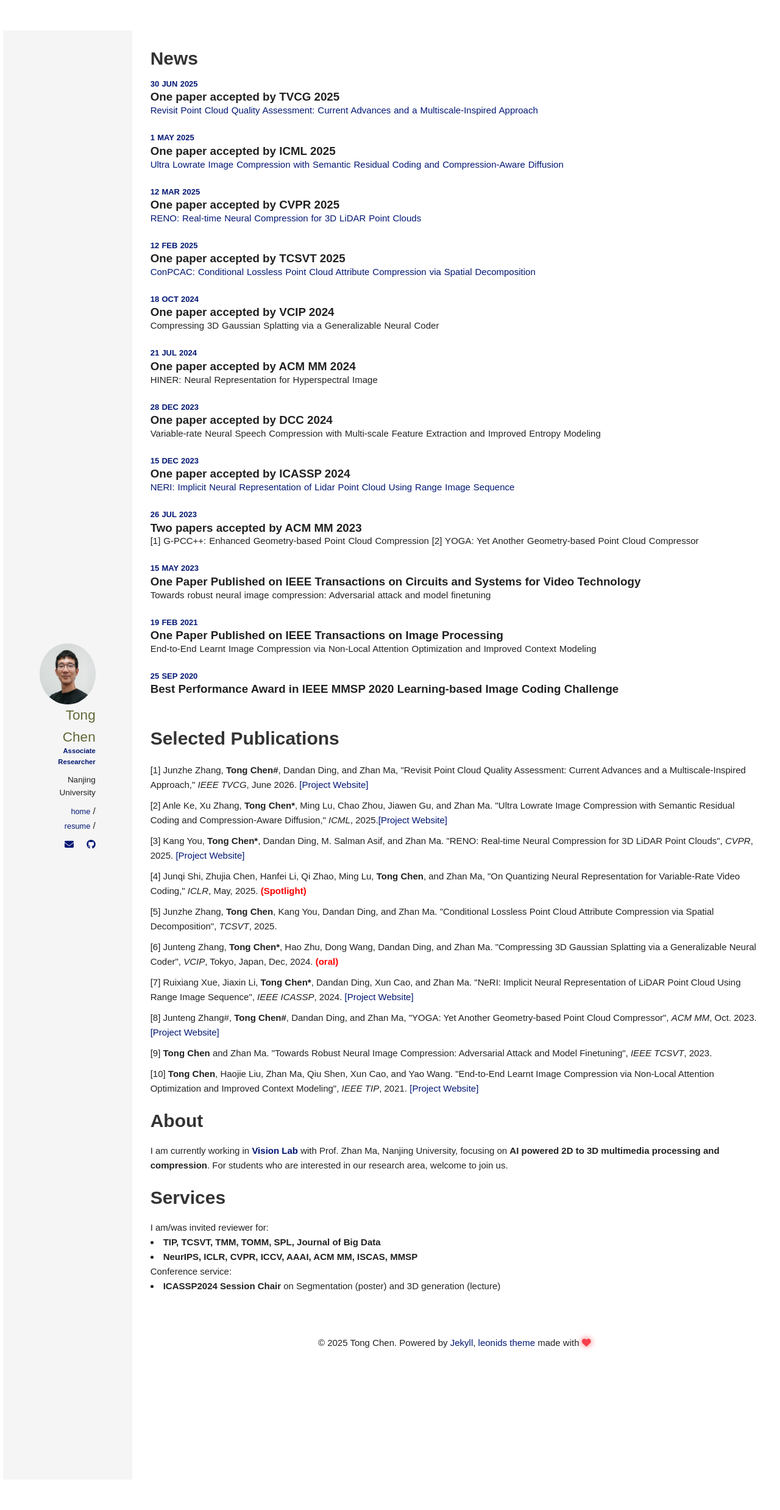
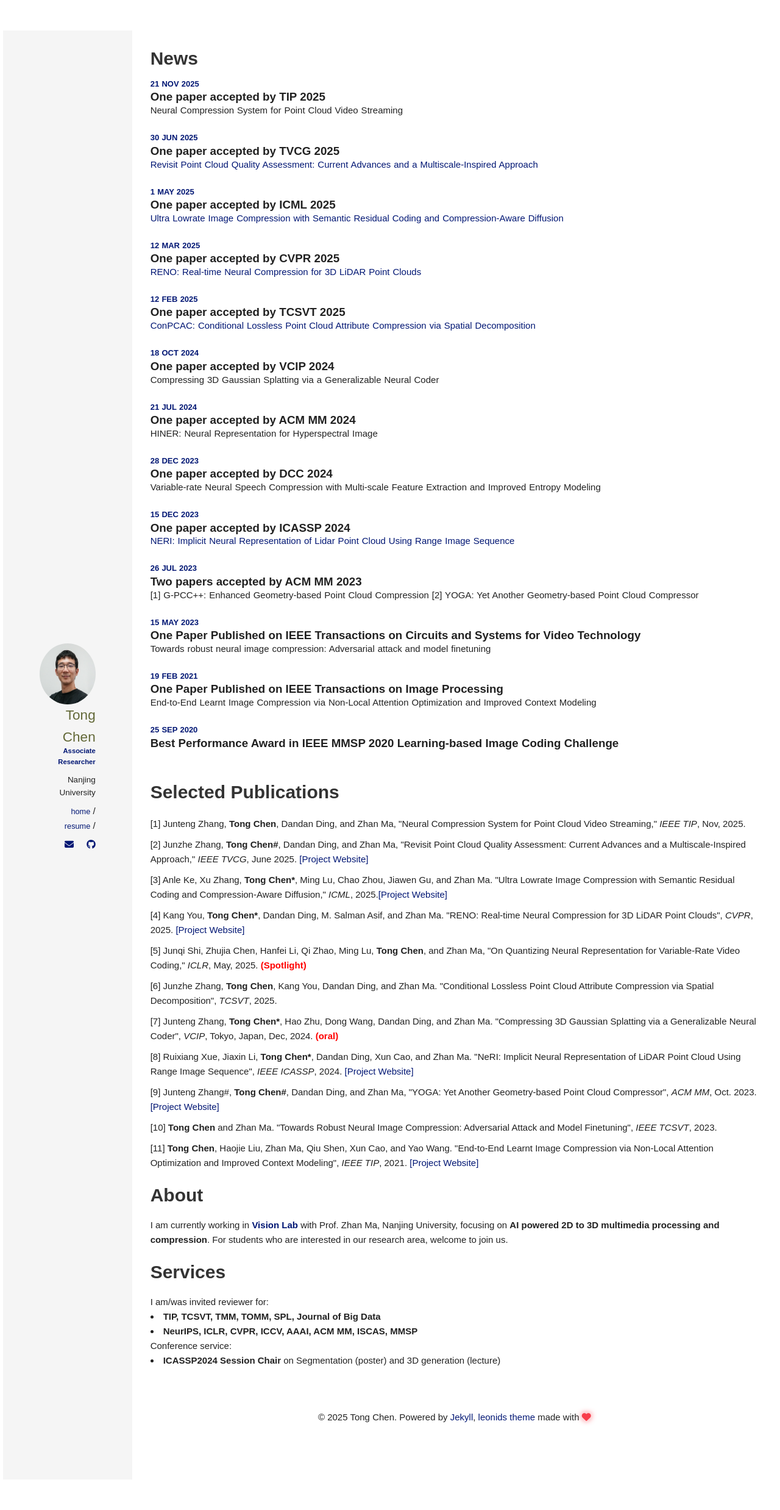
Before and after one commit to tongxyh/tongxyh.github.io, a Jekyll site: the page built from index.html, in a window 1280 px wide. Shown: the whole page at 61% size. Built offline with Jekyll 4.4.1, drawn with Linux system fonts in a browser that asks for light colours; nearby versions of some CDN libraries.

Commit message:
update TIP2025

```diff
--- a/_includes/sections/full_publications.html
+++ b/_includes/sections/full_publications.html
@@ -45,7 +45,8 @@
     <h1>Publications</h1>
     <section>
         <ol>
-            <li>Junzhe Zhang, <strong>Tong Chen#</strong>, Dandan Ding, and Zhan Ma, "Revisit Point Cloud Quality Assessment: Current Advances and a Multiscale-Inspired Approach," <em>IEEE TVCG</em>, June 2026. <a href="https://github.com/3dpcc/PQI" target="_blank" rel="noopener noreferrer">[Project Website]</a></li>
+            <li>Junteng Zhang, <strong>Tong Chen</strong>, Dandan Ding, and Zhan Ma, "Neural Compression System for Point Cloud Video Streaming," <em>IEEE TIP</em>, Nov, 2025.</li>
+            <li>Junzhe Zhang, <strong>Tong Chen#</strong>, Dandan Ding, and Zhan Ma, "Revisit Point Cloud Quality Assessment: Current Advances and a Multiscale-Inspired Approach," <em>IEEE TVCG</em>, June 2025. <a href="https://github.com/3dpcc/PQI" target="_blank" rel="noopener noreferrer">[Project Website]</a></li>
             <li>Anle Ke, Xu Zhang, <strong>Tong Chen*</strong>, Ming Lu, Chao Zhou, Jiawen Gu, and Zhan Ma. "Ultra Lowrate Image Compression with Semantic Residual Coding and Compression-Aware Diffusion," <em>ICML</em>, 2025.<a href="https://github.com/NJUVISION/ResULIC" target="_blank" rel="noopener noreferrer">[Project Website]</a></li>
             <li>Kang You, <strong>Tong Chen*</strong>, Dandan Ding, M. Salman Asif, and Zhan Ma. "RENO: Real-time Neural Compression for 3D LiDAR Point Clouds", <em>CVPR</em>, 2025. <a href="https://github.com/NJUVISION/RENO" target="_blank" rel="noopener noreferrer">[Project Website]</a></li>
 
--- a/_includes/sections/publications.html
+++ b/_includes/sections/publications.html
@@ -45,7 +45,9 @@
     <h1>Selected Publications</h1>
     <section>
         <ol>
-            <li>Junzhe Zhang, <strong>Tong Chen#</strong>, Dandan Ding, and Zhan Ma, "Revisit Point Cloud Quality Assessment: Current Advances and a Multiscale-Inspired Approach," <em>IEEE TVCG</em>, June 2026. <a href="https://github.com/3dpcc/PQI" target="_blank" rel="noopener noreferrer">[Project Website]</a></li>
+            <li>Junteng Zhang, <strong>Tong Chen</strong>, Dandan Ding, and Zhan Ma, "Neural Compression System for Point Cloud Video Streaming," <em>IEEE TIP</em>, Nov, 2025.</li>
+
+            <li>Junzhe Zhang, <strong>Tong Chen#</strong>, Dandan Ding, and Zhan Ma, "Revisit Point Cloud Quality Assessment: Current Advances and a Multiscale-Inspired Approach," <em>IEEE TVCG</em>, June 2025. <a href="https://github.com/3dpcc/PQI" target="_blank" rel="noopener noreferrer">[Project Website]</a></li>
 
             <li>Anle Ke, Xu Zhang, <strong>Tong Chen*</strong>, Ming Lu, Chao Zhou, Jiawen Gu, and Zhan Ma. "Ultra Lowrate Image Compression with Semantic Residual Coding and Compression-Aware Diffusion," <em>ICML</em>, 2025.<a href="https://github.com/NJUVISION/ResULIC" target="_blank" rel="noopener noreferrer">[Project Website]</a></li>
 
--- /dev/null
+++ b/_posts/2025-11-21-TIP2025.md
@@ -0,0 +1,7 @@
+---
+layout: post
+title:  "One paper accepted by TIP 2025"
+date:   2025-11-21 09:00:00 +0800
+excerpt: "Neural Compression System for Point Cloud Video Streaming"
+categories: [academic]
+---
```
